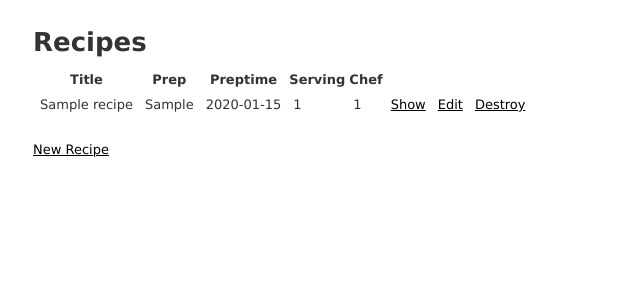
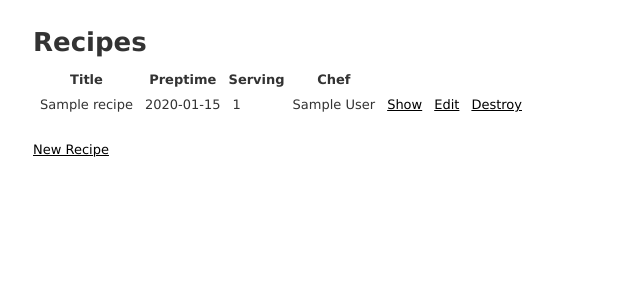
Before and after one commit to barea/MyFridgeRecipe, a Rails app: page /recipes in a window 1280 px wide. Shown: the top 300 px of the page, without its empty margins (0-640 px from the left). Run offline with Rails 7, Linux system fonts and the light colour scheme; a user stored in the database is signed in; tables that the repository leaves empty hold one stand-in row (values such as "Sample post"); style sheets or scripts are compiled from the project's sources.

Commit message:
Create and edit recipe by chef

```diff
--- a/app/controllers/recipes_controller.rb
+++ b/app/controllers/recipes_controller.rb
@@ -4,37 +4,44 @@ class RecipesController < ApplicationController
   # GET /recipes
   # GET /recipes.json
   def index
-    @recipes = Recipe.all
+    #@recipes = Recipe.all
+    @recipes = Recipe.accessible_by(current_ability)
   end
 
   # GET /recipes/1
   # GET /recipes/1.json
   def show
+     @recipe = Recipe.find(params[:id])
+    @ingredients = @recipe.ingredients
   end
 
   def searchbyingt
+     @ingredients = Ingredient.all
     if params[:ingredient_ids]
         @recipes = Ingredient.where(id: params[:ingredient_ids]).map{ |ing| ing.recipes }.flatten.uniq
     else
         @recipes = Recipe.all
     end
-    @ingredients = Ingredient.all
   end
 
   # GET /recipes/new
   def new
-    @recipe = Recipe.new
+   @recipe = Recipe.new
     @ingredients = Ingredient.all
   end
 
   # GET /recipes/1/edit
   def edit
+    @ingredients = Ingredient.all
   end
 
   # POST /recipes
   # POST /recipes.json
   def create
     @recipe = Recipe.new(recipe_params)
+    @recipe.user_id = current_user.id
+    authorize! :create, @recipe
+
      params[:recipe][:ingredient_ids].each do |ingredient_id|
       unless ingredient_id.empty?
         ingredient = Ingredient.find(ingredient_id)
@@ -56,6 +63,7 @@ class RecipesController < ApplicationController
   # PATCH/PUT /recipes/1
   # PATCH/PUT /recipes/1.json
   def update
+    authorize! :update, @recipe
     params[:recipe][:ingredient_ids].each do |ingredient_id|
       unless ingredient_id.empty?
         ingredient = Ingredient.find(ingredient_id)
@@ -76,6 +84,7 @@ class RecipesController < ApplicationController
   # DELETE /recipes/1
   # DELETE /recipes/1.json
   def destroy
+    authorize! :destroy, @recipe
     @recipe.destroy
     respond_to do |format|
       format.html { redirect_to recipes_url, notice: 'Recipe was successfully destroyed.' }
@@ -91,6 +100,6 @@ class RecipesController < ApplicationController
 
     # Never trust parameters from the scary internet, only allow the white list through.
     def recipe_params
-      params.require(:recipe).permit(:title, :prep, :preptime, :serving, :chef_id)
+      params.require(:recipe).permit(:title, :prep, :preptime, :serving, :user_id)
     end
 end
--- /dev/null
+++ b/app/models/ability.rb
@@ -0,0 +1,14 @@
+class Ability
+  include CanCan::Ability
+
+  def initialize(user)
+
+     if user.chef?
+        can :manage, Recipe, user_id: user.id
+        can :manage, Ingredient
+        else
+            can :read, Recipe
+            can :read, Ingredient
+        end
+  end
+end
--- a/app/models/recipe.rb
+++ b/app/models/recipe.rb
@@ -1,10 +1,12 @@
 class Recipe < ApplicationRecord
 	has_and_belongs_to_many :ingredients
+	belongs_to :user
 
+	validates_presence_of :user
 	validates_presence_of :title
 	validates_presence_of :prep
 	validates_presence_of :preptime
 	validates_presence_of :serving
-	validates_presence_of :chef_id
+	validates_presence_of :user_id
 
 end
--- a/app/models/user.rb
+++ b/app/models/user.rb
@@ -3,4 +3,6 @@ class User < ApplicationRecord
   # :confirmable, :lockable, :timeoutable, :trackable and :omniauthable
   devise :database_authenticatable, :registerable,
          :recoverable, :rememberable, :validatable
+
+  has_many :recipes
 end
--- a/app/views/devise/registrations/edit.html.erb
+++ b/app/views/devise/registrations/edit.html.erb
@@ -2,6 +2,9 @@
 
 <%= form_for(resource, as: resource_name, url: registration_path(resource_name), html: { method: :put }) do |f| %>
   <%= render "devise/shared/error_messages", resource: resource %>
+
+  <div><%= f.label :name %><br />
+        <%= f.text_field :name, autofocus: true %></div>
 
   <div class="field">
     <%= f.label :email %><br />
--- a/app/views/devise/registrations/new.html.erb
+++ b/app/views/devise/registrations/new.html.erb
@@ -2,6 +2,9 @@
 
 <%= form_for(resource, as: resource_name, url: registration_path(resource_name)) do |f| %>
   <%= render "devise/shared/error_messages", resource: resource %>
+
+  <div><%= f.label :name %><br />
+        <%= f.text_field :name, autofocus: true %></div>
 
   <div class="field">
     <%= f.label :email %><br />
--- a/app/views/recipes/index.html.erb
+++ b/app/views/recipes/index.html.erb
@@ -6,7 +6,6 @@
   <thead>
     <tr>
       <th>Title</th>
-      <th>Prep</th>
       <th>Preptime</th>
       <th>Serving</th>
       <th>Chef</th>
@@ -18,10 +17,9 @@
     <% @recipes.each do |recipe| %>
       <tr>
         <td><%= recipe.title %></td>
-        <td><%= recipe.prep %></td>
         <td><%= recipe.preptime %></td>
         <td><%= recipe.serving %></td>
-        <td><%= recipe.chef_id %></td>
+        <td><%= recipe.user.name %></td>
         <td><%= link_to 'Show', recipe %></td>
         <td><%= link_to 'Edit', edit_recipe_path(recipe) %></td>
         <td><%= link_to 'Destroy', recipe, method: :delete, data: { confirm: 'Are you sure?' } %></td>
--- a/app/views/recipes/searchbyingt.html.erb
+++ b/app/views/recipes/searchbyingt.html.erb
@@ -14,7 +14,6 @@
 <table>
   <thead>
     <tr>
-      <th>Prep</th>
       <th>Preptime</th>
       <th>Serving</th>
       <th>Chef</th>
@@ -25,9 +24,9 @@
   <tbody>
     <% @recipes.each do |recipe| %>
       <tr>
-        <td><%= recipe.prep %></td>
         <td><%= recipe.preptime %></td>
         <td><%= recipe.serving %></td>
+        <td><%= recipe.user.name %></td>
         <td><%= link_to 'Show', recipe %></td>
         <td><%= link_to 'Edit', edit_recipe_path(recipe) %></td>
         <td><%= link_to 'Destroy', recipe, method: :delete, data: { confirm: 'Are you sure?' } %></td>
@@ -40,3 +39,4 @@
 
 <%= link_to 'New Recipe', new_recipe_path %>
 <%= link_to('Logout', destroy_user_session_path, method: :delete) %>
+<%= link_to 'Edit Profile',edit_user_registration_path %>
--- a/app/views/recipes/show.html.erb
+++ b/app/views/recipes/show.html.erb
@@ -27,7 +27,7 @@
 
 <p>
   <strong>Chef:</strong>
-  <%= @recipe.chef_id %>
+  <%= @recipe.user.name %>
 </p>
 
 <%= link_to 'Edit', edit_recipe_path(@recipe) %> |
--- a/config/initializers/devise.rb
+++ b/config/initializers/devise.rb
@@ -232,7 +232,7 @@ Devise.setup do |config|
   # Turn scoped views on. Before rendering "sessions/new", it will first check for
   # "users/sessions/new". It's turned off by default because it's slower if you
   # are using only default views.
-  # config.scoped_views = false
+   config.scoped_views = true
 
   # Configure the default scope given to Warden. By default it's the first
   # devise role declared in your routes (usually :user).
--- /dev/null
+++ b/db/migrate/20191002085947_add_chef_to_users.rb
@@ -0,0 +1,5 @@
+class AddChefToUsers < ActiveRecord::Migration[6.0]
+  def change
+    add_column :users, :chef, :boolean, default: false
+  end
+end
--- /dev/null
+++ b/db/migrate/20191002115858_add_name_to_users.rb
@@ -0,0 +1,5 @@
+class AddNameToUsers < ActiveRecord::Migration[6.0]
+  def change
+    add_column :users, :name, :string
+  end
+end
--- /dev/null
+++ b/db/migrate/20191003133637_rename_chef_id_to_user_id.rb
@@ -0,0 +1,5 @@
+class RenameChefIdToUserId < ActiveRecord::Migration[6.0]
+  def change
+  	rename_column :recipes, :chef_id, :user_id
+  end
+end
```
Also changed, not shown: app/controllers/application_controller.rb (+8 -0 lines), app/views/recipes/_form.html.erb (+1 -6 lines), Gemfile, Gemfile.lock, db/schema.rb.
